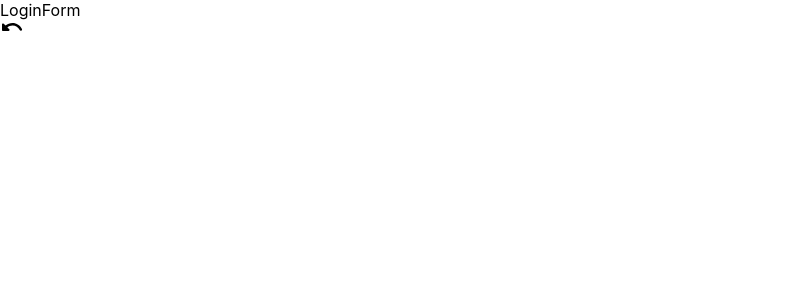
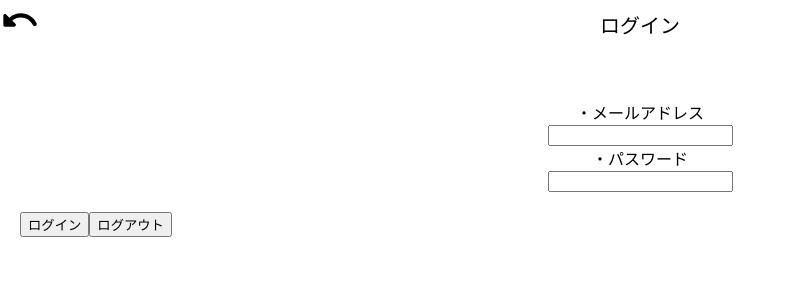
Before and after one commit to KentY6/Recipe-in-the-refrigerator, a React (Create React App) app: page /loginForm in a window 1280 px wide. Shown: the top 300 px of the page, without its empty margins (0-795 px from the left). Built offline with nearby package versions, Linux system fonts and the light colour scheme.

Commit message:
loginForm/createRayout

```diff
--- a/src/app/App.css
+++ b/src/app/App.css
@@ -477,3 +477,14 @@
   border-radius: 4px;
   background-color: #d9d9d9;
 }
+
+.loginForm {
+  display: flex;
+  flex-flow: column;
+  margin-top: 100px;
+  text-align: center;
+}
+
+.authenticationButton {
+  margin: 20px;
+}
--- /dev/null
+++ b/src/components/AuthenticationInputForm.js
@@ -0,0 +1,10 @@
+import React from "react";
+
+export const AuthenticationInputForm = ({ text }) => {
+  return (
+    <div>
+      <div>{text}</div>
+      <input type="text" />
+    </div>
+  );
+};
--- a/src/screens/LoginForm.js
+++ b/src/screens/LoginForm.js
@@ -1,14 +1,28 @@
 import React from "react";
 import UndoRoundedIcon from "@mui/icons-material/UndoRounded";
 import { Link } from "react-router-dom";
+import { PageTitle } from "../components/PageTitle";
+import { AuthenticationInputForm } from "../components/AuthenticationInputForm";
 
-export const LoginForm = () => {
+export const LoginForm = ({ resetFreeRecipes }) => {
   return (
     <div>
-      <Link to={"/"} className="returnButton">
-        <UndoRoundedIcon />
-      </Link>
-      <div>LoginForm</div>
+      <div className="returnAndTitle">
+        <div onClick={resetFreeRecipes}>
+          <Link to={"/"} className="returnButton">
+            <UndoRoundedIcon fontSize="40px" />
+          </Link>
+        </div>
+        <PageTitle PageTitle={"ログイン"} />
+      </div>
+      <div className="loginForm">
+        <AuthenticationInputForm text={"・メールアドレス"} />
+        <AuthenticationInputForm text={"・パスワード"} />
+      </div>
+      <div className="authenticationButton">
+        <button>ログイン</button>
+        <button>ログアウト</button>
+      </div>
     </div>
   );
 };
--- a/src/screens/Main.js
+++ b/src/screens/Main.js
@@ -174,7 +174,10 @@ export const Main = () => {
             />
           }
         />
-        <Route path={"/loginForm"} element={<LoginForm />} />
+        <Route
+          path={"/loginForm"}
+          element={<LoginForm resetFreeRecipes={resetFreeRecipes} />}
+        />
         <Route
           path={"/freeRecipesPage"}
           element={
--- a/src/screens/RecipesPage.js
+++ b/src/screens/RecipesPage.js
@@ -54,7 +54,6 @@ export const RecipesPage = ({
       setSearchedRecipes("notFound");
     }
   };
-  console.log(searchedRecipes);
   // フリーレシピ用ワード検索機能
   const freeRecipesWordSearch = (searchWord) => {
     const foodListFilter = searchRecipesFood(searchWord, freeRecipesData);
```
